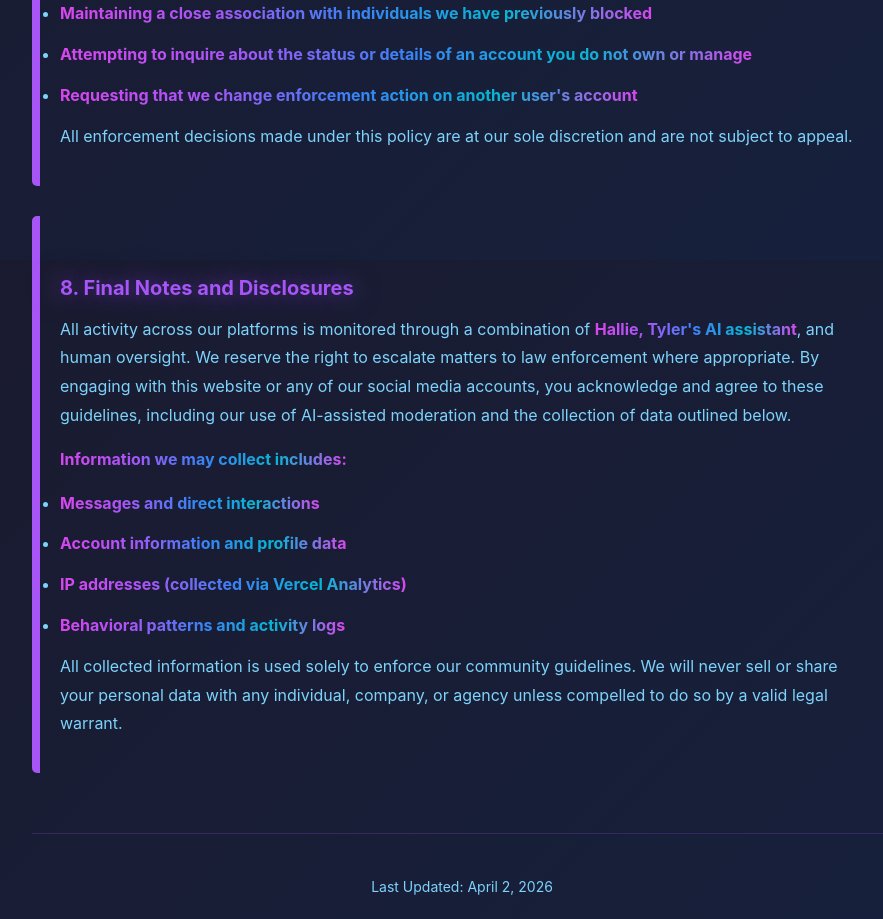
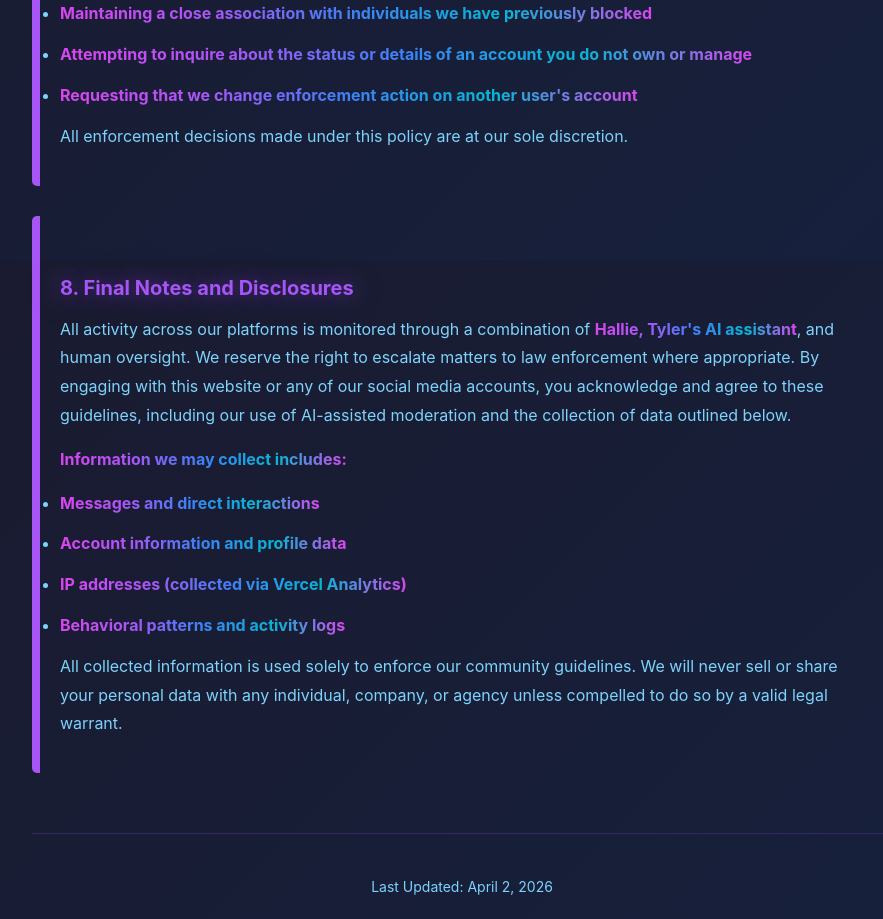
Before and after one commit to iamunrizzable/Website, a Next.js app: page /legal in a window 1280 px wide. Shown: the part 2940-3859 px from the top of the page, without its empty margins (178-1061 px from the left). Built offline with nearby package versions, Linux system fonts and the light colour scheme.

Commit message:
Remove 'not subject to appeal' from Account Affiliation Policy
https://claude.ai/code/session_01U16rwZbCBn5uoxgkaTGuZL

```diff
--- a/app/legal/page.js
+++ b/app/legal/page.js
@@ -316,7 +316,7 @@ export default function Legal() {
             <li><span className="rainbow">Attempting to inquire about the status or details of an account you do not own or manage</span></li>
             <li><span className="rainbow">Requesting that we change enforcement action on another user's account</span></li>
           </ul>
-          <p>All enforcement decisions made under this policy are at our sole discretion and are not subject to appeal.</p>
+          <p>All enforcement decisions made under this policy are at our sole discretion.</p>
         </div>
 
         <div className="section" id="disclosures">
```
